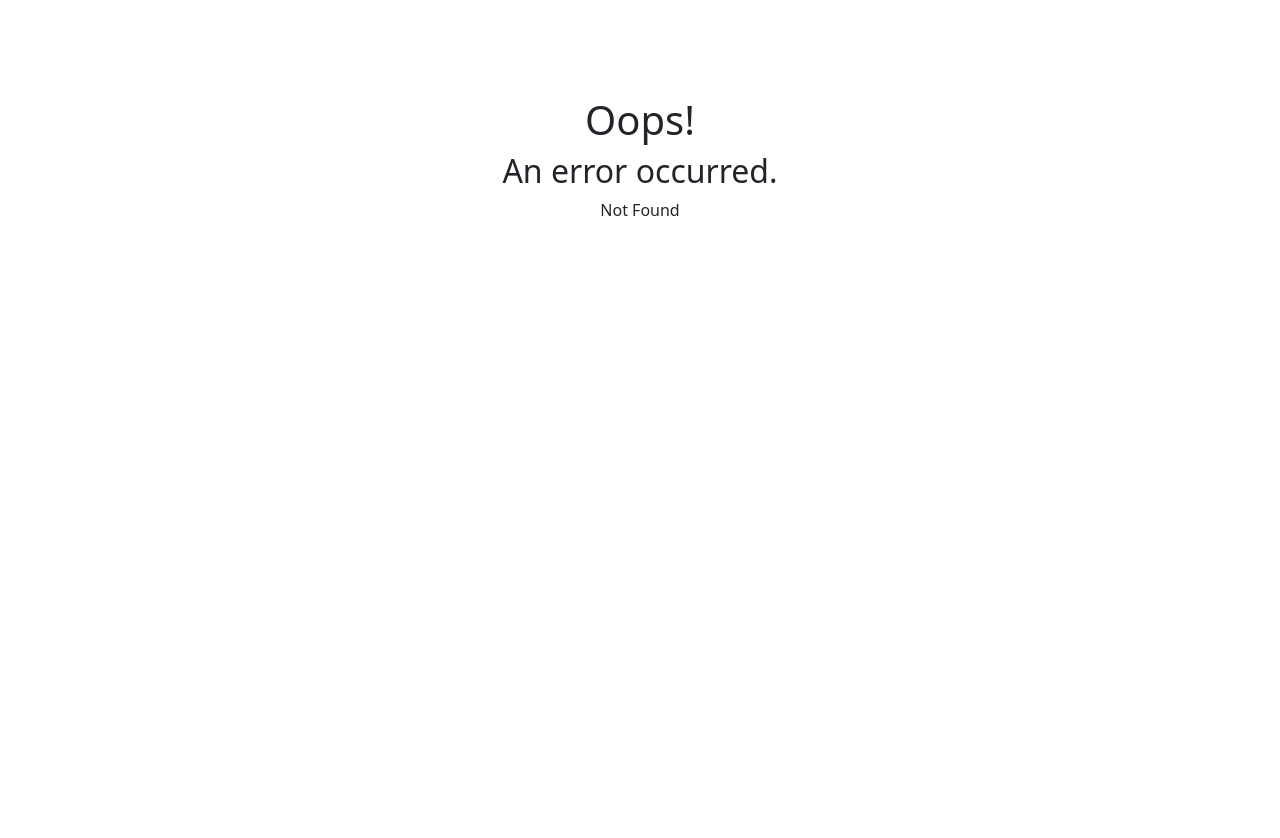
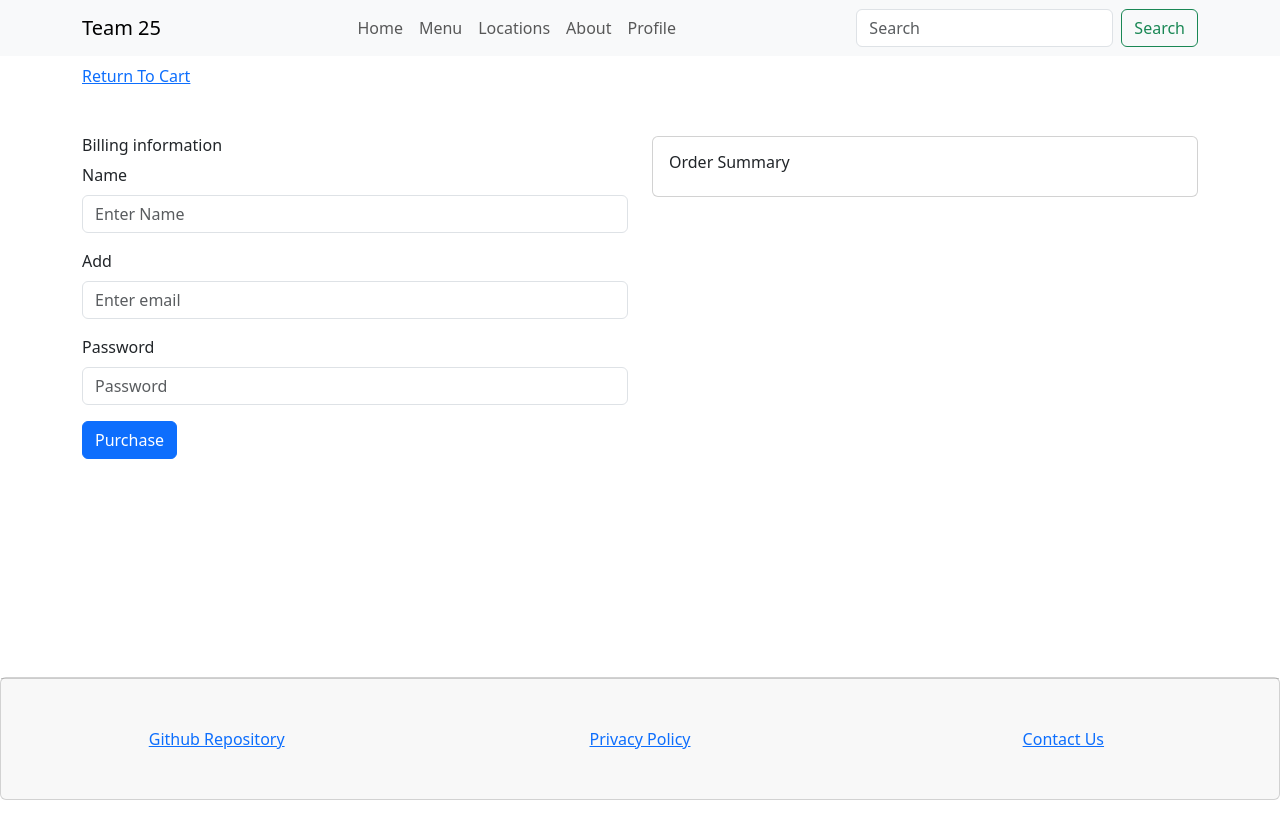
Before and after one commit to chingu-voyages/v50-tier3-team-25, a React (Vite) app in the folder front/: page /checkout in a window 1280 px wide. Before the commit this address had no page. Shown: the top 838 px of the page. After the commit the page ends 800 px from the top, so only its background shows below. Built offline with nearby package versions, Linux system fonts and the light colour scheme.

Commit message:
link cart to checkout adn basic order summary page

```diff
--- /dev/null
+++ b/front/src/Checkout.jsx
@@ -0,0 +1,98 @@
+import React, { useEffect, useState } from "react";
+import { Container, Col, Row, Card, Button, Form } from "react-bootstrap";
+import { getCart } from "./utility";
+import { v4 as uuidv4 } from "uuid";
+import { Link, useHref } from "react-router-dom";
+
+
+const Checkout = () => {
+    const [cart, setCart] = useState([]);
+
+    useEffect(() => {
+        setCart(getCart());
+    }, []);
+
+    // item names
+
+    // subtoal
+    // taxes
+    //total
+
+    return(
+                <Container>
+                    <Row className="">
+                        <Row className=" mb-5 mt-2">
+                            <Col>
+                                <Link variant="primary" onClick={''}> Return To Cart</Link>
+                            </Col>
+                        </Row>
+                        <Col>
+                            <h6>Billing information</h6>
+                            <Form onSubmit={""}>
+                                <Form.Group className="mb-3" controlId="formBasicUsername">
+                                    <Form.Label>Name</Form.Label>
+                                    <Form.Control
+                                        type="text"
+                                        placeholder="Enter Name"
+                                        name="userName"
+                                        value={""}
+                                        onChange={''}
+                                    />
+                                </Form.Group>
+
+                                <Form.Group className="mb-3" controlId="formBasicEmail">
+                                    <Form.Label>Add</Form.Label>
+                                    <Form.Control
+                                        type="email"
+                                        placeholder="Enter email"
+                                        name="email"
+                                        value={""}
+                                        onChange={""}
+                                    />
+                                </Form.Group>
+
+                                <Form.Group className="mb-3" controlId="formBasicPassword">
+                                    <Form.Label>Password</Form.Label>
+                                    <Form.Control
+                                        type="password"
+                                        placeholder="Password"
+                                        name="passWord"
+                                        value={""}
+                                        onChange={""}
+                                    />
+                                </Form.Group>
+                            </Form>
+                        </Col>
+
+                        <Col>
+                            <Card>
+                                <Card.Body>
+                                    <h6>Order Summary</h6>
+                                    {Object.keys(cart).map((id) => {
+                                    let item = cart[id]
+
+                                    return (<ul
+                                        key={uuidv4()}
+                                    >
+                                        <li>{item.name} - x{item.quantity} - ${item.price * item.quantity}</li>
+
+                                    </ul>)})}
+
+                                </Card.Body>
+                            </Card>
+
+                        </Col>
+
+                        <Row>
+                            <Col>
+                                <Button variant="primary" onClick={''}> Purchase</Button>
+                            </Col>
+                        </Row>
+
+
+                    </Row >
+                </Container>
+    )
+}
+
+export default Checkout;
--- a/front/src/MapLocations.jsx
+++ b/front/src/MapLocations.jsx
@@ -72,10 +72,10 @@ const MapLocations = () => {
     console.log(selectedLocation)
     return (
         <Container className="d-flex align-items-center justify-content-center flex-column">
-            <div style={{ height: '75vh', width: '75%', margin: '0 auto' }}>
-                <APIProvider apiKey={googleKey} mapId='f59f1ca4034837b1'>
+            <div style={{ height: '75vh', width: '75%', margin: '0 auto' }} className="mb-5">
+                <APIProvider apiKey={googleKey} mapId={mapId}>
                     <h3 className="d-flex align-items-center justify-content-center flex-column">Locations Across the USA</h3>
-                    <Map defaultCenter={center} defaultZoom={4.5}>
+                    <Map defaultCenter={center} defaultZoom={4.5} >
                         {locations.map(location => (
                             <Marker
                                 key={location.id}
--- a/front/src/OrderSummary.jsx
+++ b/front/src/OrderSummary.jsx
@@ -28,7 +28,7 @@ const OrderSummary = () => {
 
                             </ul>)})}
                             <Col>
-                                <Button> Checkout</Button>
+                                <Button href="/checkout" onClick={() => { useHref("/checkout") }}> Checkout</Button>
                             </Col>
                         </Card.Body>
                     </Card>
--- a/front/src/main.jsx
+++ b/front/src/main.jsx
@@ -24,6 +24,7 @@ import { AuthContext } from './authContext'
 import SignUp from './SignUp'
 import MapLocations from './MapLocations'
 import OrderSummary from './OrderSummary'
+import Checkout from './Checkout'
 
 const site = import.meta.env.BASE_URL
 
@@ -74,7 +75,10 @@ const router = createBrowserRouter([
         path: '/order',
         element: <OrderSummary/>,
       },
-
+      {
+        path: '/checkout',
+        element: <Checkout />,
+      },
     ],
   }
 ])
```
